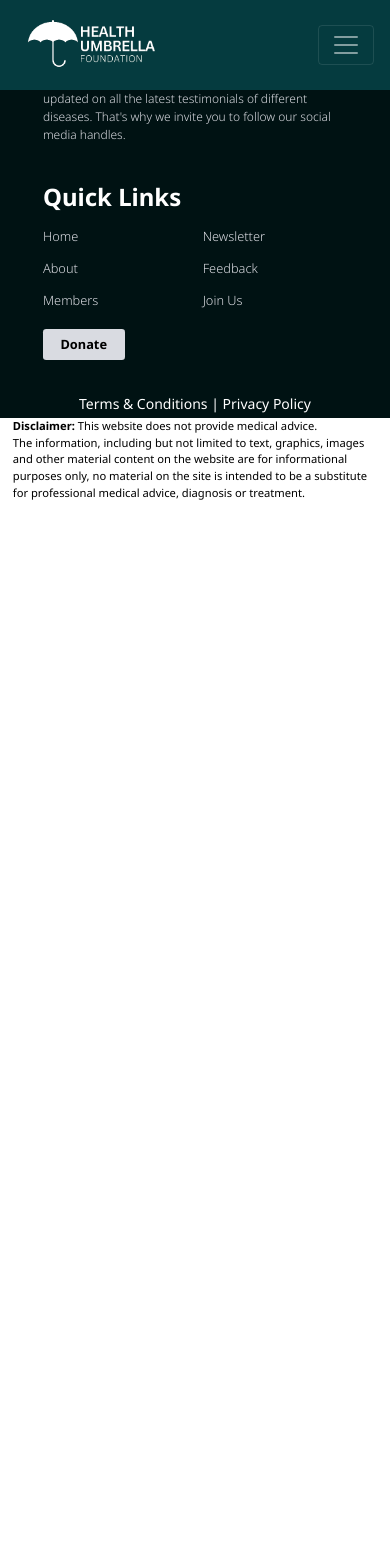
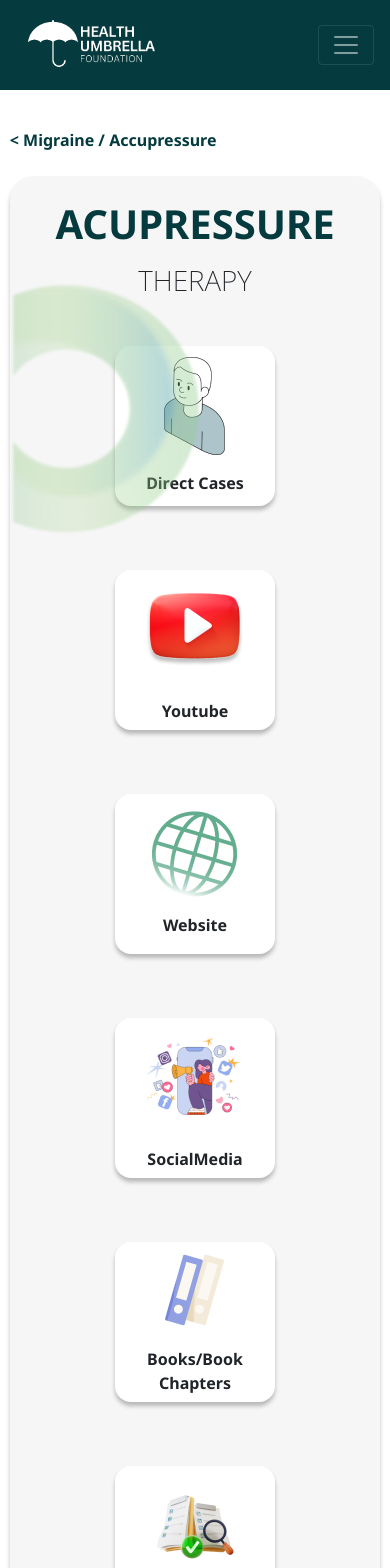
Before and after one commit to saloni31jain/health_umbrella_foundation_frontend, a React (Create React App) app: page /accupressure in a window 390 px wide. Shown: the top 1568 px of the page. Before the commit the page ends 844 px from the top, so only its background shows below. Built offline with nearby package versions, Linux system fonts and the light colour scheme; no server answers.

Commit message:
accupressure page done

```diff
--- a/src/App.js
+++ b/src/App.js
@@ -12,7 +12,7 @@ import Joinus from "./Components/JoinUs/Joinus";
 import Suggestion from "./Components/Suggestion/suggestion"
 import DirectCases from "./Components/DirectCases/directcases"
 import ShareExp from "./Components/ShareExp/ShareExp";
-
+import Accupressure from "./Components/Accupressure/accupressure"
 function App() {
 
   return (
@@ -31,6 +31,8 @@ function App() {
         <Route path="/ejournal" exact element={<Ejournal />}></Route>
         <Route path="/join-us" exact element={<Joinus />}></Route>
         <Route path="/directcases" exact element={<DirectCases />}></Route>
+        <Route path="/accupressure" exact element={<Accupressure/>}></Route>
+
 
       </Routes>
       <Footer />
--- a/src/Components/Accupressure/accupressure.css
+++ b/src/Components/Accupressure/accupressure.css
@@ -82,14 +82,22 @@
     justify-content: center;
     flex-direction: column;
     gap: 1rem;
-    width: 12rem;
-    height:12rem;
+    width: 10rem;
+    height:10rem;
     margin: 1.5rem;
     border-radius: 1rem;
     box-shadow: 0px 4px 4px 0px #00000040;
 }
+.item:hover{
+    cursor: pointer;
+}
 .accupressure-cards-desc{
     font-weight: bolder;
+}
+@media screen and (max-width:1150px){
+    .accupressure-cards{
+        width: 80%;
+    }
 }
 @media screen and (max-width:780px)
 {
@@ -97,6 +105,7 @@
         width: 18rem;
         height: 20rem;
     }
+
 }
 @media screen and (max-width:500px)
 {
@@ -105,3 +114,9 @@
         width: 12rem;
     }
 }
+@media screen and (max-width:315px) {
+    .accupressure-heading{
+        font-size: 2rem;
+    }
+
+}
--- a/src/Components/Accupressure/accupressure.jsx
+++ b/src/Components/Accupressure/accupressure.jsx
@@ -1,7 +1,27 @@
-import React from 'react';
+import React, { useEffect, useState } from 'react';
 import './accupressure.css';
+import axios from 'axios';
 
 const Accupressure = () => {
+  const [data,setData]=useState({
+    pathy:'',
+    text:'',
+    informationSource:[]
+});
+
+useEffect(() => {
+  const fetchData = async () => {
+    try {
+      const response = await axios.get('http://backend.healthumbrella.org:8000/disease/migraine/acupressure');
+      setData(response.data);
+    } catch (error) {
+      console.error('Error fetching data:', error);
+    }
+  };
+  fetchData();
+},[]);
+
+
   return (
     <div className='accupressure-main'>
       <div className='accupressure-nav'>&lt; Migraine / Accupressure</div>
@@ -9,29 +29,29 @@ const Accupressure = () => {
         <img src="./Images/green_ring_tl.png" className="greenring-tl" />
         <h1 className="accupressure-heading">ACUPRESSURE</h1>
         <h3 className="accupressure-subheading">THERAPY</h3>
-        <div className="accupressure-content">Discover life-altering testimonials showcasing our effective migraine solutions. From various sources like YouTube, Quora, social media, direct feedback, doctors' clinics, books, and articles, these authentic accounts offer valuable insights. Gain inspiration and validation through the transformative journeys of migraine sufferers who found relief with us. Experience the positive impact of our solutions firsthand. Lorem, ipsum dolor sit amet consectetur adipisicing elit. Earum ipsa labore dolor! Nobis, aliquid ex nam sequi quod delectus corporis, dolor officia optio obcaecati ullam eveniet quas alias error blanditiis Lorem ipsum dolor sit amet consectetur adipisicing elit. At odio, voluptas, ratione illo unde libero tempore corrupti recusandae ipsam sunt alias quo quis sapiente dolores deserunt doloribus consequatur voluptatibus. Nemo.</div>
+        <div className="accupressure-content">{data.text}</div>
         <div className="accupressure-cards">
-            <div className="item 1">
+            <div className="item">
               <img src="./Images/man.png" alt="" />
               <div className="accupressure-cards-desc">Direct Cases</div>
             </div>
-            <div className="item 2">
+            <div className="item">
               <img src="./Images/youtube-logo.png" alt="" />
               <div className="accupressure-cards-desc">Youtube</div>
             </div>
-            <div className="item 3">
+            <div className="item">
               <img src="./Images/globe-icon.png" alt="" />
               <div className="accupressure-cards-desc">Website</div>
             </div>
-            <div className="item 4">
+            <div className="item">
               <img src="./Images/socialmedia-women.png" alt="" />
               <div className="accupressure-cards-desc">SocialMedia</div>
             </div>
-            <div className="item 5">
+            <div className="item">
               <img src="./Images/books.png" alt="" />
               <div className="accupressure-cards-desc">Books/Book Chapters</div>
             </div>
-            <div className="item 6">
+            <div className="item">
               <img src="./Images/articles-search.png" alt="" />
               <div className="accupressure-cards-desc">Articles</div>
             </div>
```
